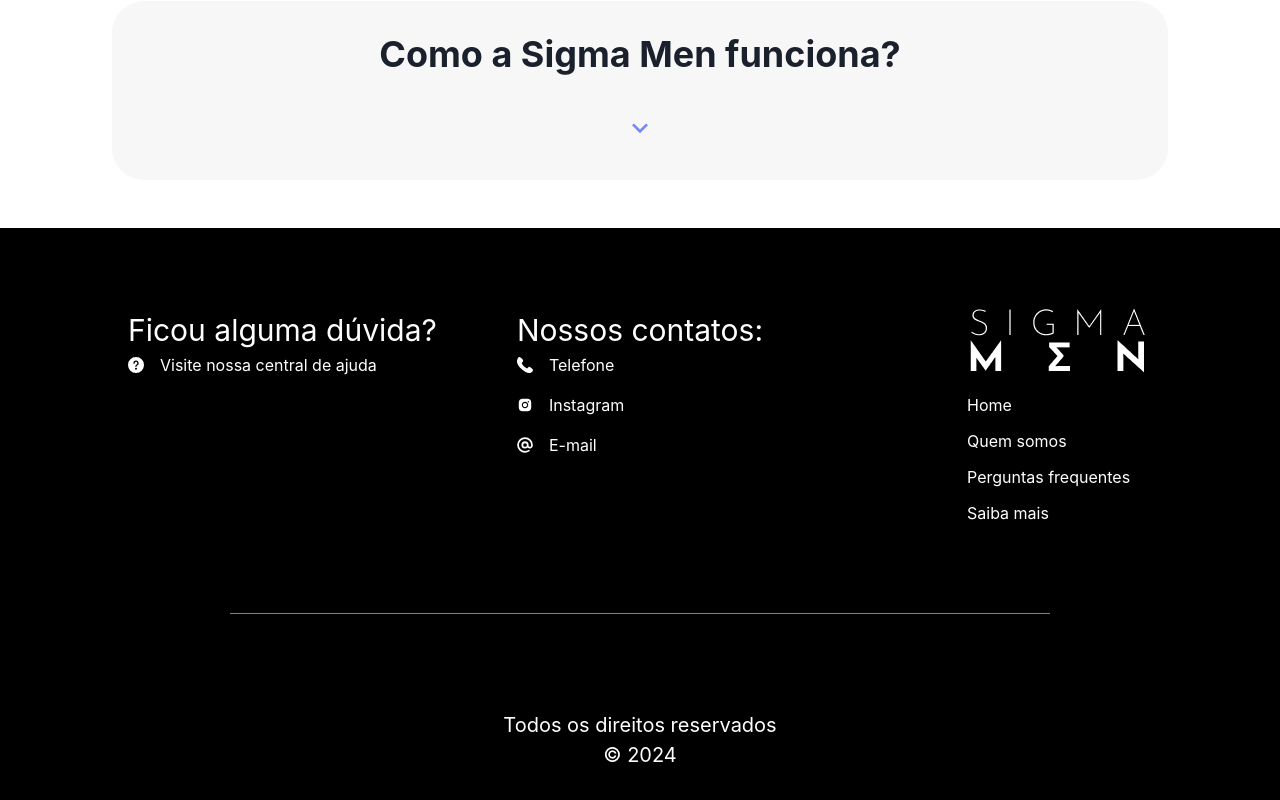
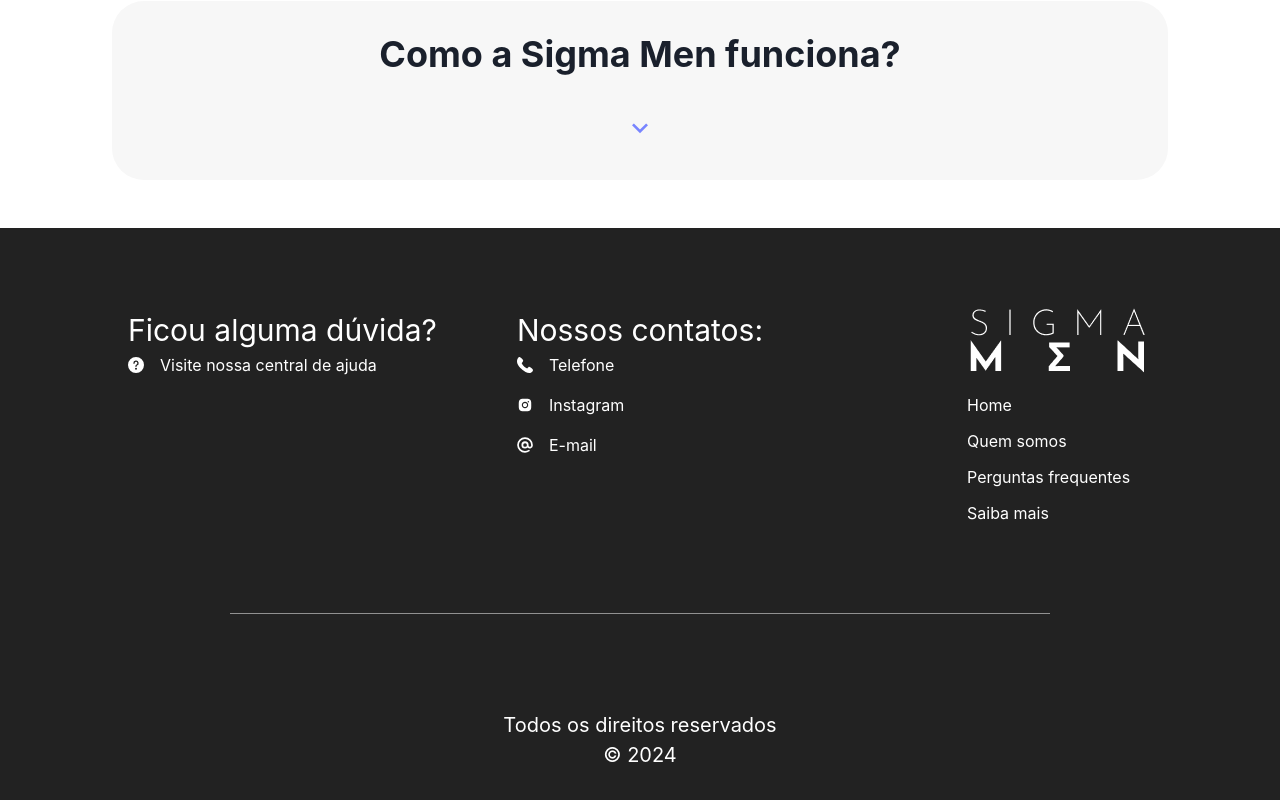
Before and after one commit to caiofeuser/sigma-men-frontend, a Next.js app: page / in a window 1280 px wide. Shown: the part 2653-3453 px from the top of the page. Built offline with nearby package versions, Linux system fonts and the light colour scheme.

Commit message:
fix footer color

```diff
--- a/src/components/Footer.tsx
+++ b/src/components/Footer.tsx
@@ -27,7 +27,7 @@
       <Grid
         paddingY="5rem"
         paddingX="8rem"
-        bg="black"
+        bg="black.500"
         color="white"
         templateColumns="repeat(3, 1fr)"
         gap={6}
```
